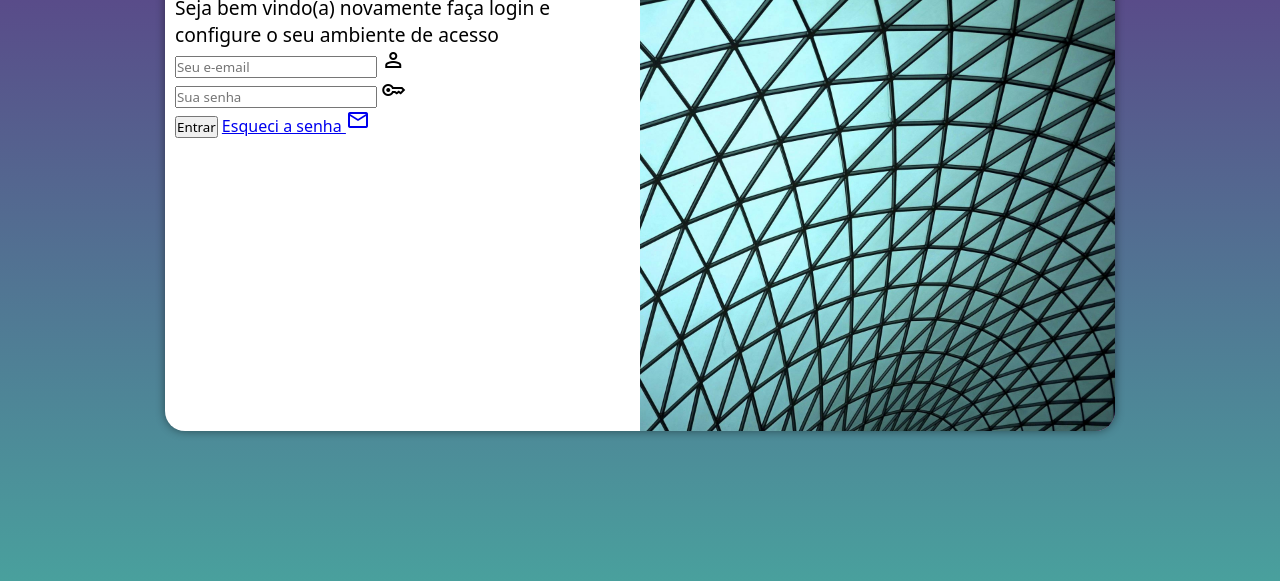
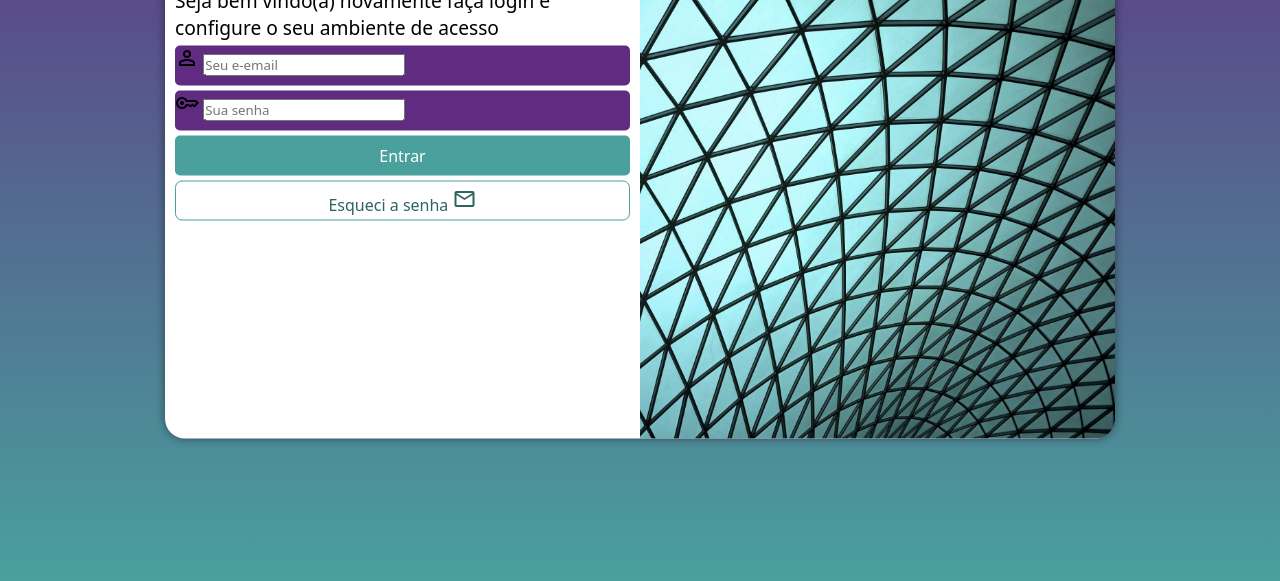
Before and after one commit to softwarekleberson/Tela-login, a plain HTML site: page index.html in a window 1280 px wide. Shown: the part 219-800 px from the top of the page. Drawn offline with nearby package versions, Linux system fonts and the light colour scheme.

Commit message:
Formatação do formulario

```diff
--- a/estilo/style.css
+++ b/estilo/style.css
@@ -33,7 +33,7 @@ section#login {
     overflow: hidden;
     background-color: white;
     width: 250px;
-    height: 500px;
+    height: 515px;
     border-radius: 20px;
     box-shadow: 0px 0px 10px rgba(0, 0, 0, 0.45);
 
@@ -62,3 +62,55 @@ div#formulario > h1 {
 div#formulario > p {
     font-size: 0.8em;
 }
+
+form > div.campo {
+    background-color: #5f2c82;
+    display: block;
+    width: 100%;
+    height: 40px;
+    border-radius: 5px;
+    margin: 5px 0px;
+}
+
+div.campo > label {
+    display: none;
+}
+
+form > input[type=submit] {
+    display: block;
+    font-size: 1em;
+    width: 100%;
+    height: 40px;
+    background-color: #49a09d;
+    color: white;
+    border: none;
+    border-radius: 5px;
+    cursor: pointer;
+}
+
+form > input[type=submit]:hover {
+    background-color: #2d6462;
+}
+
+form > a.botao {
+    display: block;
+    text-align: center;
+    font-size: 1em;
+    width: 100%;
+    height: 40px;
+    padding-top: 5px;
+    margin-top: 5px;
+    background-color: white;
+    color: #2d6462;
+    border: 1px solid #49a09d;
+    border-radius: 7px;
+    text-decoration: none;
+}
+
+form > a.botao:hover {
+    background-color: #6cd3cf;
+}
+
+form > a.botao > i {
+    font-size: 0.8em;
+}
--- a/index.html
+++ b/index.html
@@ -19,22 +19,25 @@
                 <p>Seja bem vindo(a) novamente faça login e configure o seu ambiente de acesso</p>
                 <form action="login.php" method="post" autocomplete="on">
                     <div class="campo">
+                        <span class="material-symbols-outlined">
+                            person
+                        </span>
                         <input type="email" name="login" id="ilogin" placeholder="Seu e-email" autocomplete="email" required maxlength="30">
                         <label for="ilogin">
-                            <span class="material-symbols-outlined">
-                                person
-                            </span>
+                           Login
                         </label>
                     </div>
                     <div class="campo">
+                        <span class="material-symbols-outlined">
+                            key
+                        </span>
                         <input type="password" name="senha" id="isenha" placeholder="Sua senha" autocomplete="current-password" required minlength="8" maxlength="10">
                         <label for="isenha">
-                            <span class="material-symbols-outlined">
-                                key
-                            </span></label>
+                            Senha
+                        </label>
                     </div>
                     <input type="submit" value="Entrar">
-                    <a href="esqueci.html">
+                    <a href="esqueci.html" class="botao">
                         Esqueci a senha
                         <span class="material-symbols-outlined">
                             mail
```
